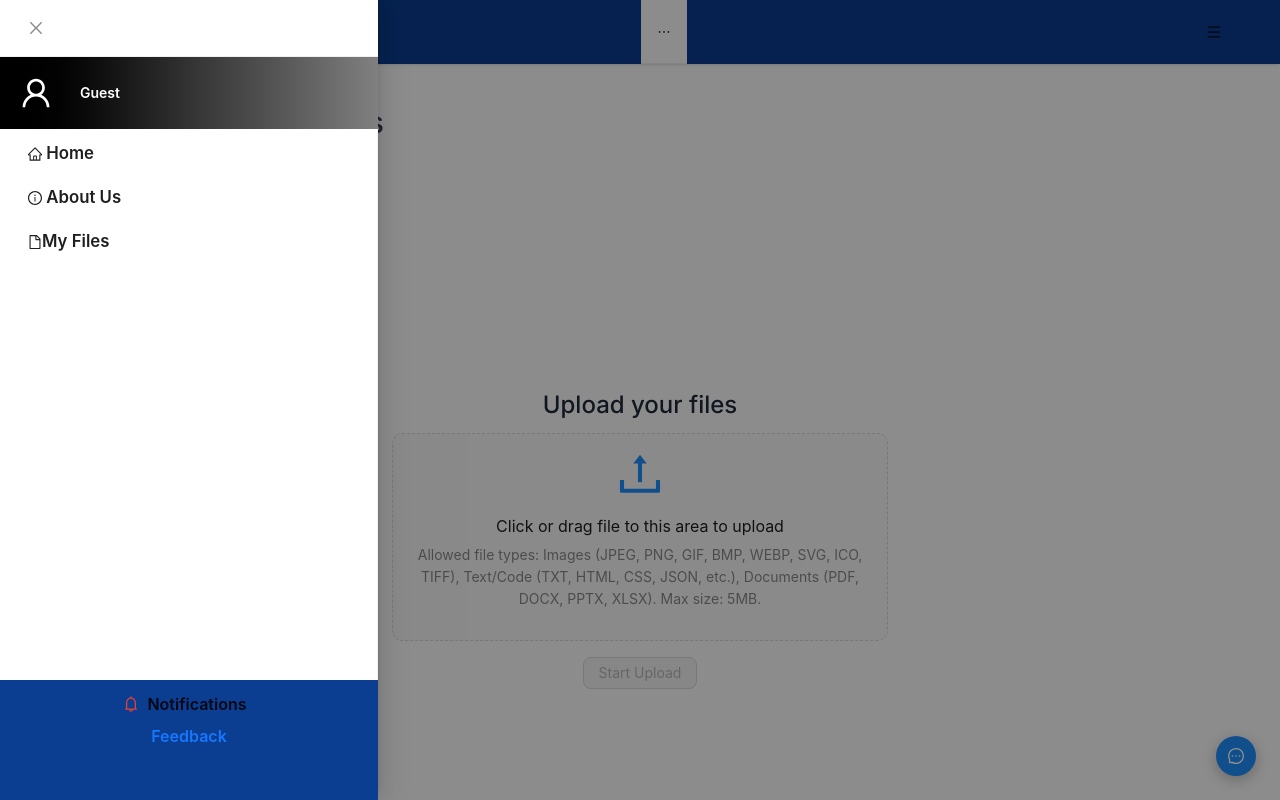
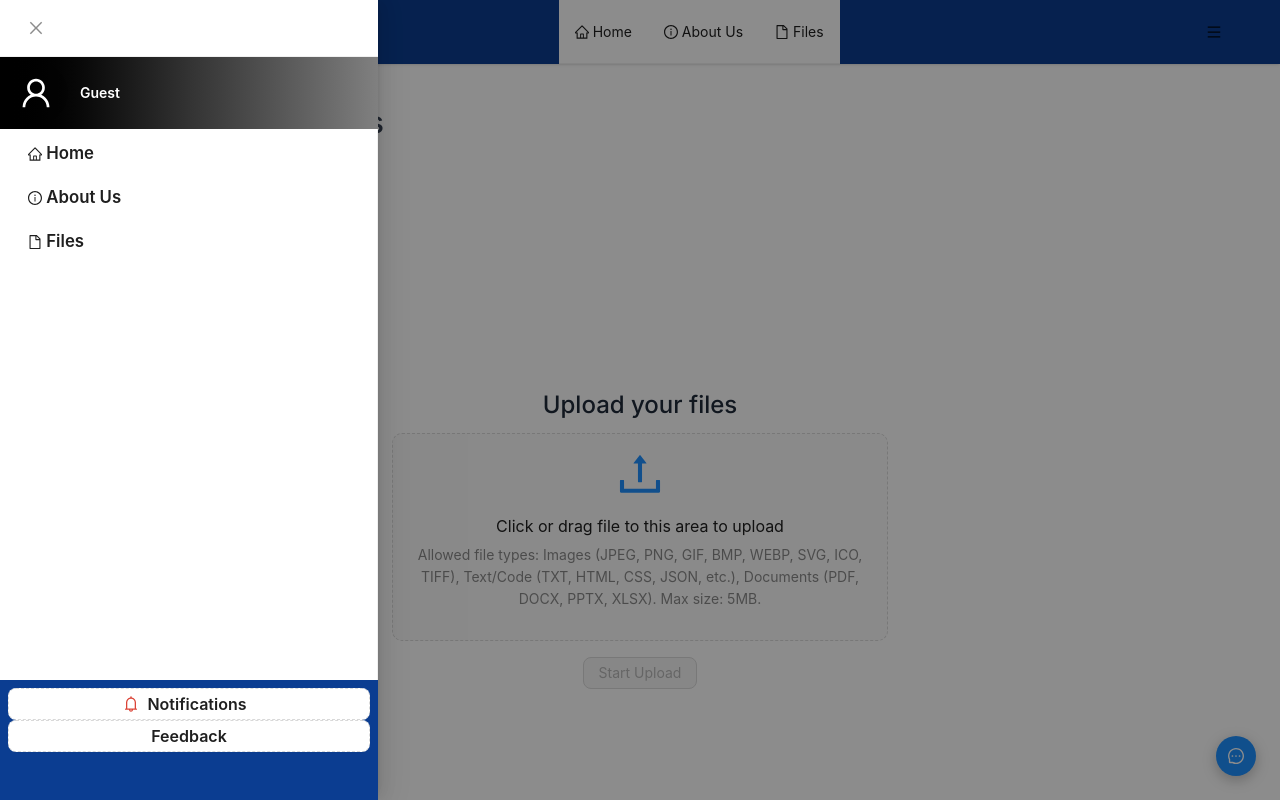
Before and after one commit to Ymffuture/Filebank, a React (Vite) app in the folder filebank-frontend/: page /dashboard in a window 1280 px wide. Both pictures are taken after a click on the button 1214 px from the left and 32 px from the top of the page. Shown: the top 800 px of the page. Built offline with nearby package versions, Linux system fonts and the light colour scheme.

Commit message:
Update Navbar.jsx

```diff
--- a/filebank-frontend/src/components/Navbar.jsx
+++ b/filebank-frontend/src/components/Navbar.jsx
@@ -90,7 +90,7 @@ export default function Navbar() {
   const mainMenuItems = [
     { key: 'home', label: <Link to="/"><HomeOutlined /> Home</Link> },
     { key: 'about', label: <Link to="/about-us"><InfoCircleOutlined /> About Us</Link> },
-    { key: 'files', label: <Link to="/files"><FileOutlined />My Files</Link> },
+    { key: 'files', label: <Link to="/files"><FileOutlined /> Files</Link> },
     user?.role === 'admin' && { key: 'admin', label: <Link to="/admin"><DashboardOutlined /> Admin Panel</Link> },
   ].filter(Boolean);
 
@@ -101,6 +101,7 @@ export default function Navbar() {
       <Header className="flex justify-between items-center bg-white shadow sticky top-0 z-50 px-4">
         <Link to="/" className="flex items-center">
           <img src={logo} alt="FileBank Logo" className="w-20 h-20 md:w-20 md:h-20 scale-200" />
+          <span className="text-[gray] text-[10px]">Filebank Cloud</span>
         </Link>
 
         <div className="hidden md:flex flex-1 justify-center">
@@ -110,13 +111,13 @@ export default function Navbar() {
         {/* Mobile menu button */}
         <Button
           type="text"
-          className="md:hidden text-xl relative"
+          className="md:hidden text-[22px] relative text-white"
           onClick={() => setDrawerVisible(true)}
           icon={
             <>
-              <MenuOutlined />
+              <MenuOutlined className="text-white" />
               {notifications > 0 && (
-                <span className="absolute top-1 right-1 block w-2 h-2 bg-[#0B3D91] rounded-full" />
+                <span className="absolute top-1 right-1 block w-3 h-3 bg-[royalblue] rounded-full" />
               )}
             </>
           }
@@ -155,10 +156,10 @@ export default function Navbar() {
         />
 
         {/* Footer buttons */}
-        <div className="p-2 space-y-6 bg-[#0B3D91] dark:bg-gray-900">
+        <div className="p-2 space-y-4 bg-[#0B3D91] dark:bg-gray-900 text-white ">
           <Button
             block
-            type="text"
+            type="dashed"
             icon={<BellOutlined style={{ color: '#DB4437' }} />}
             onClick={() => {
               setNotifModalVisible(true);
@@ -176,7 +177,7 @@ export default function Navbar() {
 
           <Button
             block
-            type="link"
+            type="dashed"
             onClick={() => {
               navigate('/feedback');
               setDrawerVisible(false);
@@ -190,7 +191,7 @@ export default function Navbar() {
             <Button
                 block
               type="link"
-                danger
+
                 icon={<LogoutOutlined />}
                 onClick={handleLogout}
                 className="bg-red-600 hover:bg-red-700 text-white font-bold rounded-lg m-3"
```
